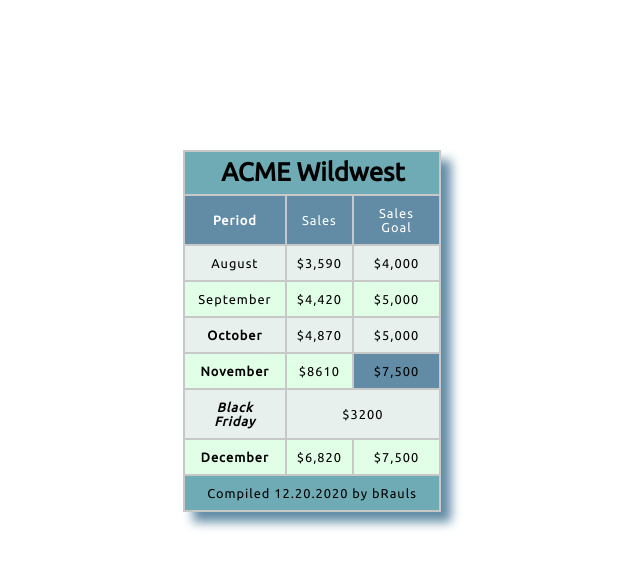
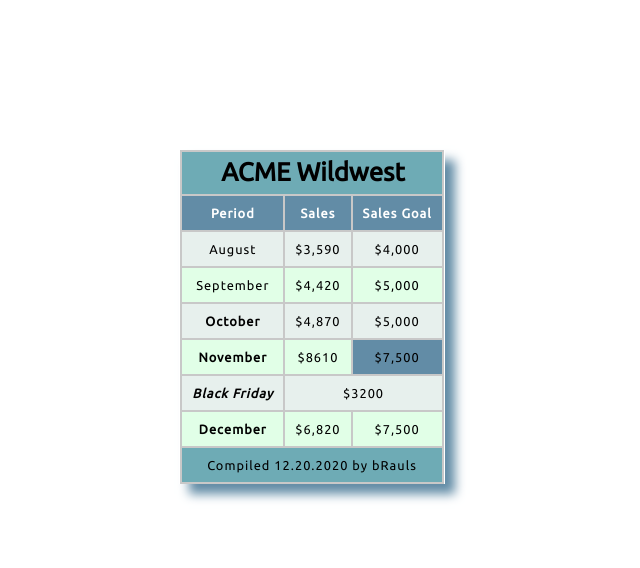
Before and after one commit to ajorgensen5/ajorgensen5.github.io, a PHP site: page /assignments/lesson-8/tablebuild.html in a window 1280 px wide. Shown: the top 568 px of the page, without its empty margins (328-968 px from the left). Run offline with PHP 8.4, Linux system fonts and the light colour scheme.

Commit message:
spread the table out

```diff
--- a/assignments/lesson-8/minimal-table.css
+++ b/assignments/lesson-8/minimal-table.css
@@ -14,7 +14,7 @@
 
 body {
     box-shadow: 10px 10px 10px #628ca6;
-    max-width: 258px;
+    max-width: 266px;
      border-collapse: collapse;
 
 }
@@ -92,7 +92,6 @@
 
 tfoot {
     background-color: #6EABB5;
-    font-size: 12px;
 }
 
 
@@ -101,15 +100,7 @@
 
 
 
-
-th {
-  background-color: rgb(235,235,235);
-}
-
-td {
-  text-align: center;
-    column-span: 2;
-}
+not sure how to use this?
 
 tr:nth-child(even) td {
   background-color: rgb(250,250,250);
@@ -119,10 +110,4 @@
 tr:nth-child(odd) td {
   background-color: rgb(245,245,245);
 }
-
-caption {
-  padding: 10px;
-}
 */
-*/
-*/
--- a/assignments/lesson-8/tablebuild.html
+++ b/assignments/lesson-8/tablebuild.html
@@ -22,8 +22,8 @@
             <thead>
                 <tr class="period">
                     <td><strong>Period</strong></td>
-                    <td>Sales</td>
-                    <td>Sales Goal</td>
+                    <td><strong>Sales</strong></td>
+                    <td><strong>Sales Goal</strong></td>
                 </tr>
             </thead>
 
@@ -69,7 +69,6 @@
              <tr>
                <td colspan="3">Compiled 12.20.2020 by bRauls</td>
              </tr>
-
             </tfoot>
 
         </table>
```
